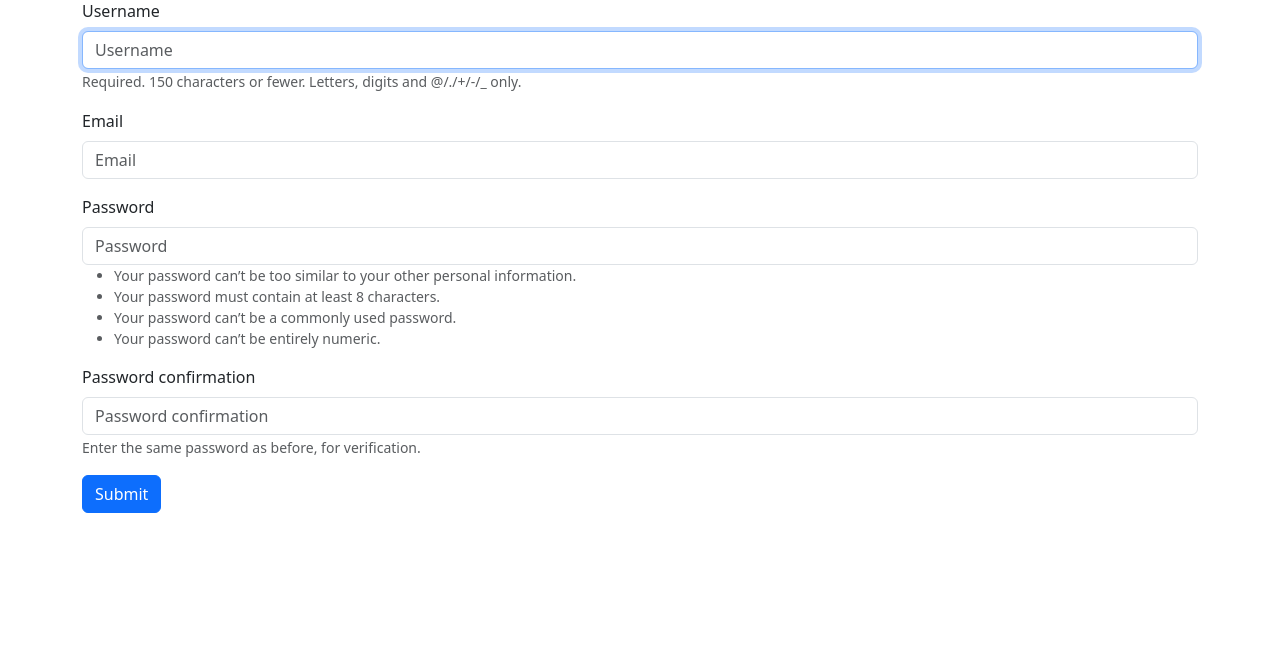
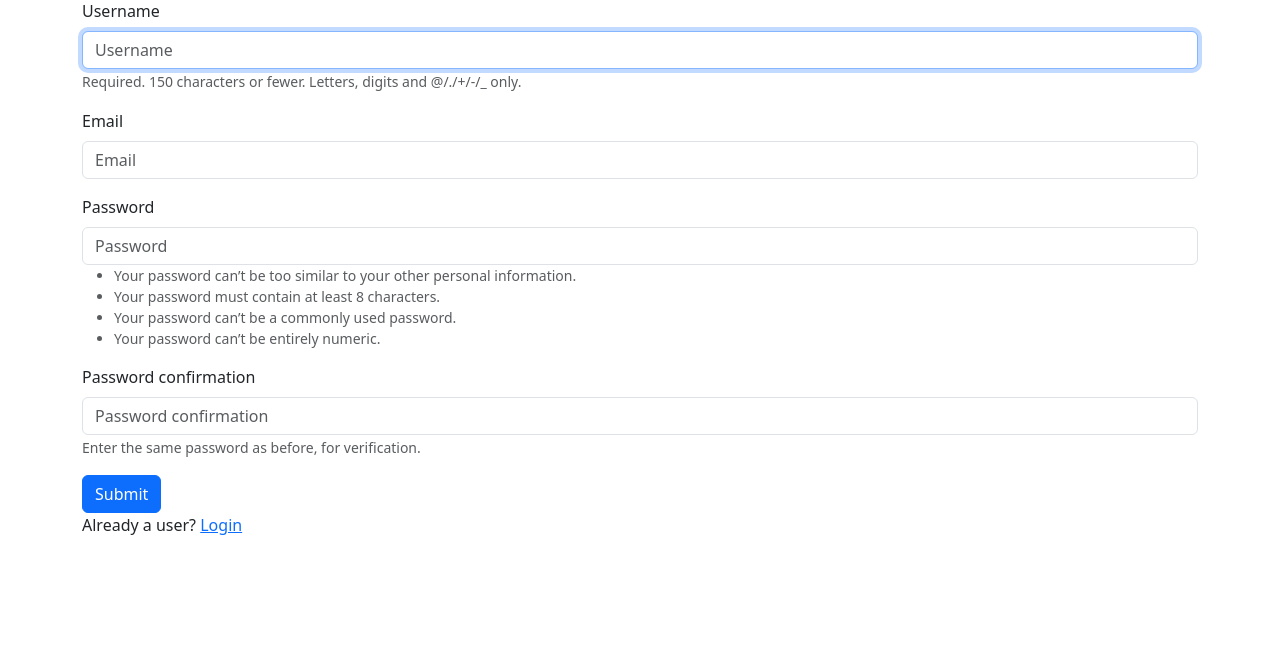
Before and after one commit to ttqureshi/E-CommercePlatform, a Django app: page /register/ in a window 1280 px wide. Shown: the part 137-800 px from the top of the page. Run offline with Django 5.2, Linux system fonts and the light colour scheme; some libraries are stand-ins or nearby versions.

Commit message:
feat(register): add login link below register form

```diff
--- a/eCommercePlatform/users/templates/users/register.html
+++ b/eCommercePlatform/users/templates/users/register.html
@@ -13,5 +13,8 @@
         {% buttons %}
             <button type="submit" class="btn btn-primary">Submit</button>
         {% endbuttons %}
+        <p>
+            Already a user? <a href="{% url "users:login" %}">Login</a>
+        </p>
     </form>
 {% endblock %}
```
